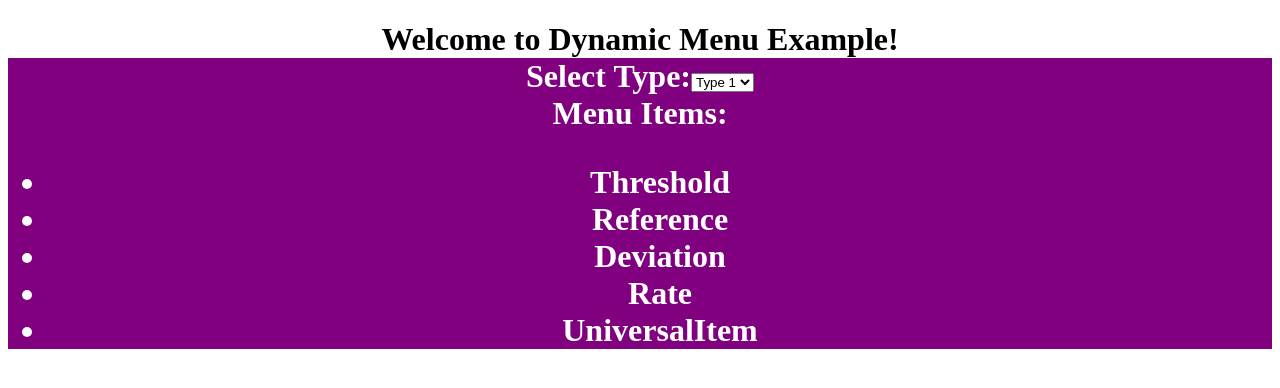
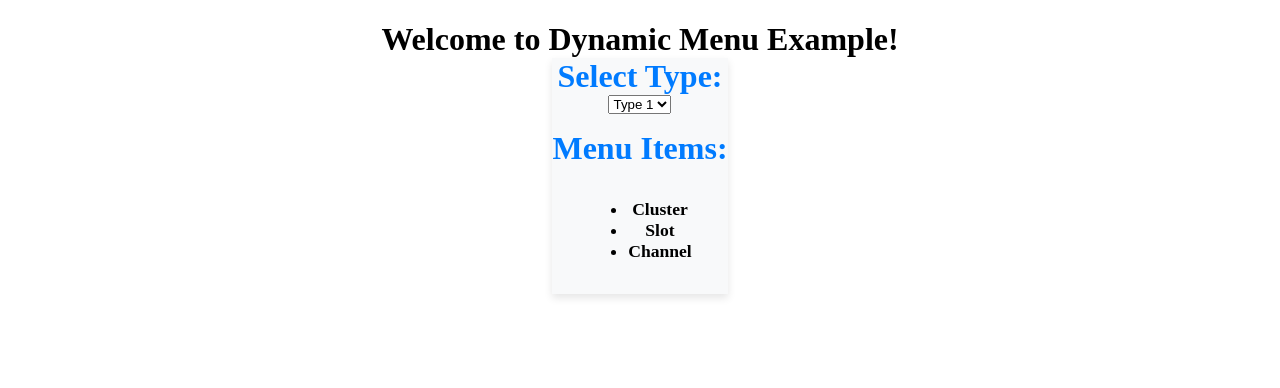
Before and after one commit to PennyTrain/typescriptpractice, an Angular app in the folder dynamic-menu/: page / in a window 1280 px wide. Shown: the top 388 px of the page. Built offline with nearby package versions, Linux system fonts and the light colour scheme.

Commit message:
Install boostrap, enhance menu-items and types

```diff
--- a/dynamic-menu/angular.json
+++ b/dynamic-menu/angular.json
@@ -90,6 +90,7 @@
               }
             ],
             "styles": [
+              "node_modules/bootstrap/dist/css/bootstrap.min.css",
               "src/styles.css"
             ],
             "scripts": []
--- a/dynamic-menu/package.json
+++ b/dynamic-menu/package.json
@@ -21,6 +21,7 @@
     "@angular/platform-server": "^18.2.0",
     "@angular/router": "^18.2.0",
     "@angular/ssr": "^18.2.9",
+    "bootstrap": "^5.3.3",
     "express": "^4.18.2",
     "rxjs": "~7.8.0",
     "tslib": "^2.3.0",
--- a/dynamic-menu/src/app/menu-items.ts
+++ b/dynamic-menu/src/app/menu-items.ts
@@ -1,11 +1,43 @@
 export const menuItems = [
-  { name: 'Threshold', types: [1, 2], inputType: 'number', min: 0, max: 100 },
-  { name: 'Reference', types: [1, 3], inputType: 'text' },
-  { name: 'Deviation', types: [1, 4], inputType: 'number', min: 0, max: 50 },
-  { name: 'Rate', types: [1, 5], inputType: 'number', min: 1, max: 10, unit: 'seconds' },
-  { name: 'FilterTimeConstant', types: [2, 6], inputType: 'number', min: 0, max: 20 },
-  { name: 'Shelve', types: [2, 7], inputType: 'text' },
-  { name: 'ShelveTime', types: [3, 8], inputType: 'number', min: 0, max: 60 },
-  { name: 'MaxShelveTime', types: [3, 9], inputType: 'number', min: 0, max: 120 },
-  { name: 'UniversalItem', types: [0], inputType: 'text' }
+  { name: 'Cluster', types: [1], inputType: 'text' },
+  { name: 'Slot', types: [1], inputType: 'text' },
+  { name: 'Channel', types: [1], inputType: 'text' },
+  { name: 'Type', types: [2], inputType: 'text' },
+  { name: 'LinearizationType', types: [2], inputType: 'text' },
+  { name: 'CustomLinName', types: [2], inputType: 'text' },
+  { name: 'TemperatureUnit', types: [2], inputType: 'text' },
+  { name: 'PVOffset', types: [2], inputType: 'number', min: 0, max: 100 },
+  { name: 'PVRangeHigh', types: [2], inputType: 'number', min: 0, max: 100 },
+  { name: 'PVRangeLow', types: [2], inputType: 'number', min: 0, max: 100 },
+  { name: 'InputHigh', types: [2], inputType: 'number', min: 0, max: 100 },
+  { name: 'InputLow', types: [2], inputType: 'number', min: 0, max: 100 },
+  { name: 'ClipEnable', types: [2], inputType: 'checkbox' },
+  { name: 'ClipPercentage', types: [2], inputType: 'number', min: 0, max: 100 },
+  { name: 'SensorBreakDelay', types: [2], inputType: 'number', min: 0, max: 100 },
+  { name: 'Emissivity', types: [2], inputType: 'number', min: 0, max: 100 },
+  { name: 'ShuntValue', types: [2], inputType: 'number', min: 0, max: 100 },
+  { name: 'FilterTime', types: [2], inputType: 'number', min: 0, max: 100 },
+  { name: 'PVBadAction', types: [2], inputType: 'text' },
+  { name: 'SensorBreakDetection', types: [2], inputType: 'checkbox' },
+  { name: 'SensorBreakAction', types: [2], inputType: 'text' },
+  { name: 'PV', types: [3], inputType: 'number', min: 0, max: 100 },
+  { name: 'PVStatus', types: [3], inputType: 'text' },
+  { name: 'MeasuredValue', types: [3], inputType: 'number', min: 0, max: 100 },
+  { name: 'MeasuredValueStatus', types: [3], inputType: 'text' },
+  { name: 'LeadResistance', types: [3], inputType: 'number', min: 0, max: 100 },
+  { name: 'SensorBreakPercentage', types: [3], inputType: 'number', min: 0, max: 100 },
+  { name: 'ApplyResistor', types: [3], inputType: 'checkbox' },
+  { name: 'CJCType', types: [4], inputType: 'text' },
+  { name: 'CJRemoteTemperature', types: [4], inputType: 'number', min: 0, max: 100 },
+  { name: 'CJRemoteTemperatureStatus', types: [4], inputType: 'text' },
+  { name: 'CJAutoTemperature', types: [4], inputType: 'number', min: 0, max: 100 },
+  { name: 'CJFixedTemperature', types: [4], inputType: 'number', min: 0, max: 100 },
+  { name: 'UserCalibrationMode', types: [5], inputType: 'text' },
+  { name: 'UserCalMeasuredPoint', types: [5], inputType: 'number', min: 0, max: 100 },
+  { name: 'UserCalTargetedPoint', types: [5], inputType: 'number', min: 0, max: 100 },
+  { name: 'UserCalPoints', types: [5], inputType: 'number', min: 0, max: 100 },
+  { name: 'CalibrationSelection', types: [5], inputType: 'text' },
+  { name: 'UserCalLast', types: [5], inputType: 'text' },
+  { name: 'UserCalMeasuredPointStored', types: [5], inputType: 'number', min: 0, max: 100 },
+  { name: 'UserCalTargetedPointStored', types: [5], inputType: 'number', min: 0, max: 100 }
 ];
--- a/dynamic-menu/src/app/menu/menu.component.css
+++ b/dynamic-menu/src/app/menu/menu.component.css
@@ -1,4 +1,37 @@
+.container {
+  max-width: 600px;
+}
+
+.form-group {
+  margin-bottom: 1rem;
+}
+
+.list-group-item {
+  font-size: 1.1rem;
+}
+
+.bg-light {
+  background-color: #f8f9fa !important;
+}
+
+.text-primary {
+  color: #007bff !important;
+}
+
+.font-weight-bold {
+  font-weight: 700 !important;
+}
+
+.shadow {
+  box-shadow: 0 4px 8px rgba(0, 0, 0, 0.1) !important;
+}
+
+.vh-100 {
+  height: 100vh !important;
+}
+
 div {
- background-color: purple;
- color: white;
+  display: flex;
+  flex-direction: column;
+  align-items: center;
 }
--- a/dynamic-menu/src/app/menu/menu.component.html
+++ b/dynamic-menu/src/app/menu/menu.component.html
@@ -1,13 +1,17 @@
 <div>
-  <label for="typeSelect">Select Type:</label>
-  <select id="typeSelect" [(ngModel)]="selectedType" (change)="onTypeChange($event)">
-    <option *ngFor="let type of types" [value]="type">{{ type }}</option>
-  </select>
+  <div class="container p-4 bg-light rounded shadow">
+    <div class="form-group">
+      <label for="typeSelect" class="font-weight-bold text-primary">Select Type:</label>
+      <select id="typeSelect" class="form-control" [(ngModel)]="selectedType" (change)="onTypeChange($event)">
+        <option *ngFor="let type of types" [value]="type">{{ type }}</option>
+      </select>
+    </div>
+
+    <div class="mt-3">
+      <label for="menuItems" class="font-weight-bold text-primary">Menu Items:</label>
+      <ul id="menuItems" class="list-group">
+        <li *ngFor="let item of menuItems" [hidden]="!item.visible" class="list-group-item list-group-item-action">{{ item.name }}</li>
+      </ul>
+    </div>
+  </div>
 </div>
-
-<div>
-  <label for="menuItems">Menu Items:</label>
-  <ul id="menuItems">
-    <li *ngFor="let item of menuItems" [hidden]="!item.visible">{{ item.name }}</li>
-  </ul>
-</div>
--- a/dynamic-menu/src/app/types.ts
+++ b/dynamic-menu/src/app/types.ts
@@ -1,11 +1,7 @@
 export const types = [
-    { id: 1, name: 'Group 1' },
-    { id: 2, name: 'Group 2' },
-    { id: 3, name: 'Group 3' },
-    { id: 4, name: 'Group 4' },
-    { id: 5, name: 'Group 5' },
-    { id: 6, name: 'Group 6' },
-    { id: 7, name: 'Group 7' },
-    { id: 8, name: 'Group 8' },
-    { id: 9, name: 'Group 9' }
-  ];
+  { id: 1, name: 'Hardware' },
+  { id: 2, name: 'Conditioning' },
+  { id: 3, name: 'Main' },
+  { id: 4, name: 'CJC' },
+  { id: 5, name: 'UserCalibration' }
+];
```
Also changed, not shown: 1 other file (tests, documents, lock files or other folders).
